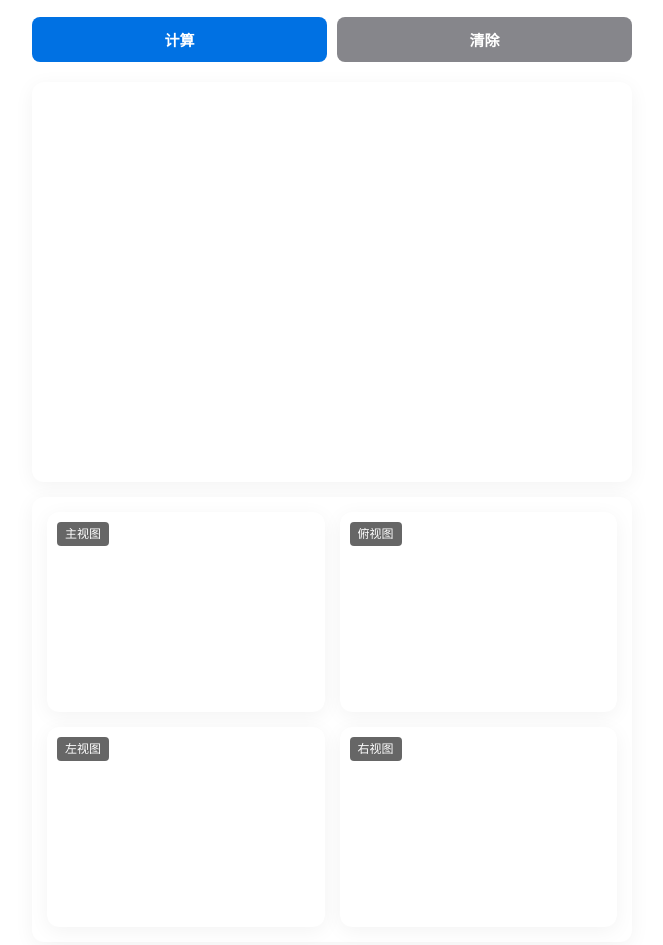
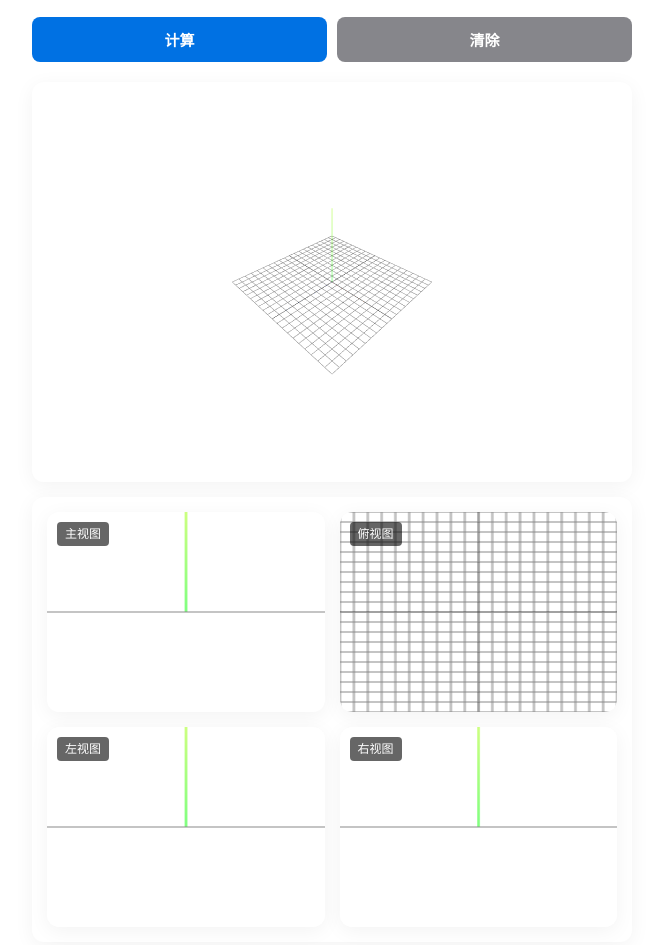
Before and after one commit to saiplus666/lidianchi2, a plain HTML site: page index.html in a window 1280 px wide. Shown: the part 525-1470 px from the top of the page, without its empty margins (308-971 px from the left). Drawn offline with nearby package versions, Linux system fonts and the light colour scheme; animation ran at ten frames a second.

Commit message:
Update index.html

```diff
--- a/index.html
+++ b/index.html
@@ -1,5 +1,5 @@
+<!DOCTYPE html>
 <!-- Trigger redeploy -->
-<!DOCTYPE html>
 <html lang="zh-CN">
 <head>
     <meta charset="UTF-8">
@@ -3381,9 +3381,9 @@
 
             // 设置渲染器大小
             const size = 200;
-            Frontrenderer。设置（尺寸，大小） ;
-            TopRenderer。设置（尺寸，大小） ;
-            leftrenderer。设置（尺寸，大小） ;
+            frontRenderer.setSize(size, size);
+            topRenderer.setSize(size, size);
+            leftRenderer.setSize(size, size);
             rightRenderer.setSize(size, size);
 
             // 设置背景色
@@ -3395,33 +3395,33 @@
             // 存储相机和渲染器
             window.orthographicCameras = {
                 front: frontCamera,
-                顶部：topcamera，，
-                左：LeftCamera，，
-                右：右卡米拉
-            } ;
-            窗户。矫形器= {
-                正面：frontrenderer，，
-                顶部：toprenderer，，
-                左：leftrenderer，，
-                右：Rightrenderer
-            } ;
-
-            安慰。log （'三视图初始化完成'  ） ;
-        }
-
-        //更新三视图
-        函数（updateorthrophicViews ）（（）{
-            如果（ ！
-
-            窗户。校准人。正面。渲染（场景，窗口。矫形车场。正面）；
-            窗户。校准人。顶部。渲染（场景，窗口。正骨库胺。顶部）；
-            窗户。校准人。左边。渲染（场景，窗口。，窗口。
-            窗户。校准人。正确的。渲染（场景，窗口。，窗口。
-        }
-
-        //修改窗口大小调整函数
-        窗户。addeventListener （'ressize' ，onwindowresize，false ） ;
-        函数（onwindowresize ）（（（（）） {
+                top: topCamera,
+                left: leftCamera,
+                right: rightCamera
+            };
+            window.orthographicRenderers = {
+                front: frontRenderer,
+                top: topRenderer,
+                left: leftRenderer,
+                right: rightRenderer
+            };
+
+            console.log('三视图初始化完成');
+        }
+
+        // 更新三视图
+        function updateOrthographicViews() {
+            if (!scene || !window.orthographicCameras || !window.orthographicRenderers) return;
+
+            window.orthographicRenderers.front.render(scene, window.orthographicCameras.front);
+            window.orthographicRenderers.top.render(scene, window.orthographicCameras.top);
+            window.orthographicRenderers.left.render(scene, window.orthographicCameras.left);
+            window.orthographicRenderers.right.render(scene, window.orthographicCameras.right);
+        }
+
+        // 修改窗口大小调整函数
+        window.addEventListener('resize', onWindowResize, false);
+        function onWindowResize() {
             camera.aspect = window.innerWidth / window.innerHeight;
             camera.updateProjectionMatrix();
             renderer.setSize(window.innerWidth, window.innerHeight);
@@ -3430,11 +3430,11 @@
             const size = 200;
             frontRenderer.setSize(size, size);
             topRenderer.setSize(size, size);
-            leftrenderer。设置（尺寸，大小） ;
-            Rightrenderer。设置（尺寸，大小） ;
-        }
-
-        init （） ;
-    </ script >
-</ body >
-</ html >
+            leftRenderer.setSize(size, size);
+            rightRenderer.setSize(size, size);
+        }
+
+        init();
+    </script>
+</body>
+</html>
```
